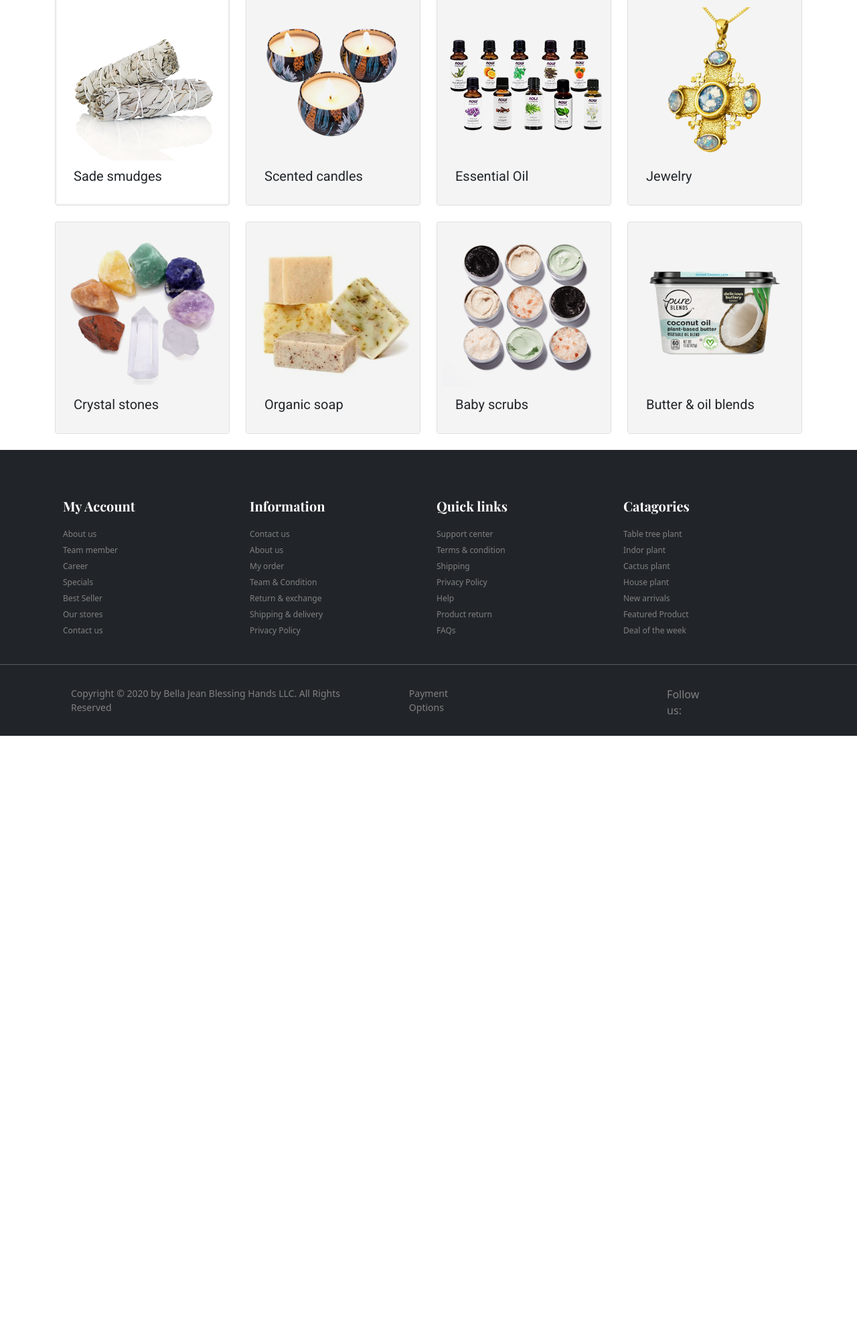
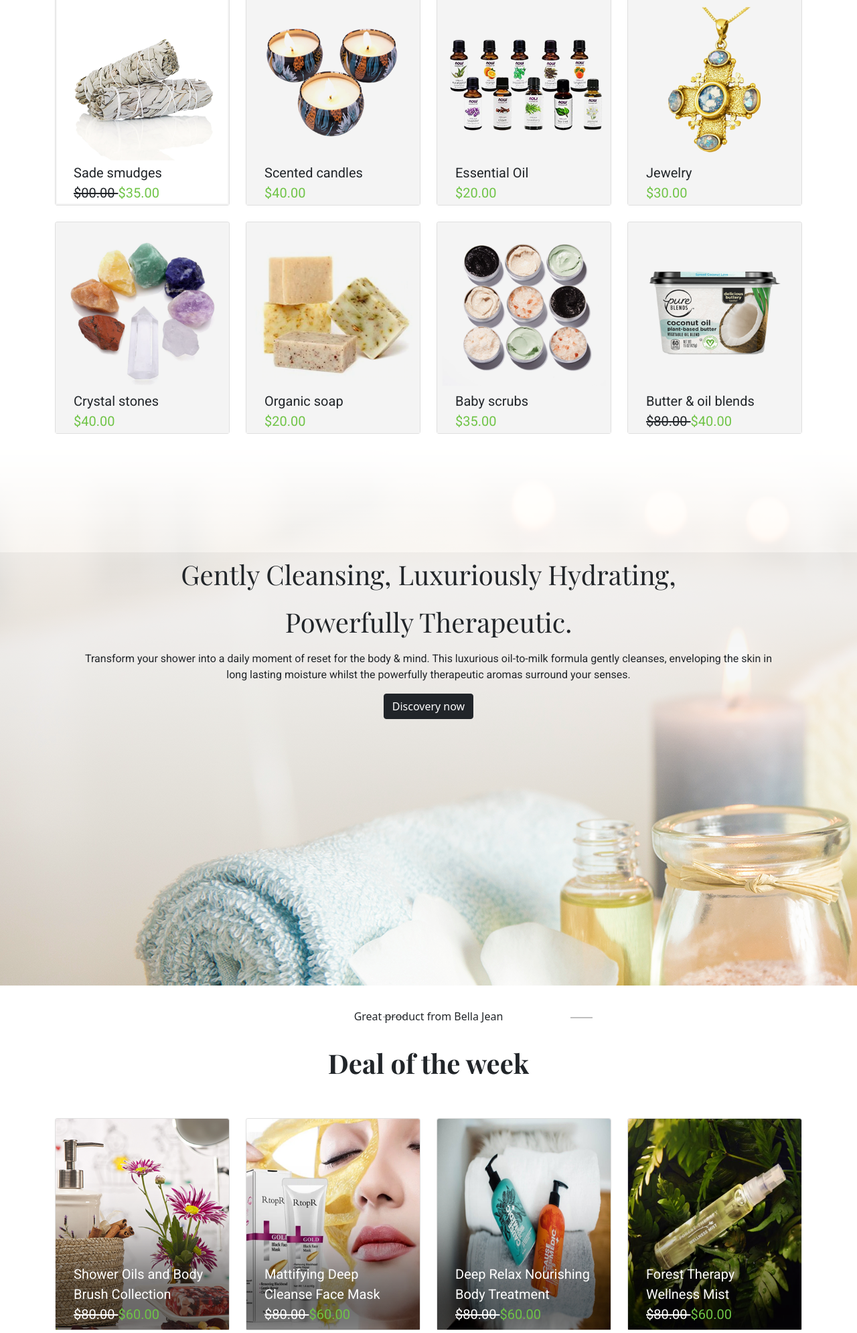
Before and after one commit to shehmirkz/bella-jean, a PHP site: page / in a window 1280 px wide. Shown: the part 1893-3884 px from the top of the page at 67% size. Before the commit the page ends 2992 px from the top, so only its background shows below. Run offline with PHP 8.4, Linux system fonts and the light colour scheme; some libraries are stand-ins or nearby versions.

Commit message:
new commit

```diff
--- a/index.html
+++ b/index.html
@@ -172,7 +172,10 @@
                     <div class="col-xs-12 col-sm-6 col-md-3 col-lg-3">
                         <div class="card mb-4">
                             <img src="./images/product-1.png" class="card-img-top" alt="">
-                              <p class="card-img-overlay card-text">Sade smudges</p>
+                              <p class="card-img-overlay product-overlay card-text">Sade smudges
+                                <br> <del>$00.00 </del><span class="deal-price">$35.00</span>
+                                <i class="icon-star-o"></i><i class="icon-star-o"></i><i class="icon-star-o"></i><i class="icon-star-o"></i><i class="icon-star-o"></i>
+                              </p>
                               <div class="option-button">
                               <button class="btn btn-secondary button-hover">
                                   <i class="icon-cart"></i>
@@ -187,7 +190,10 @@
                     <div class="col-xs-12 col-sm-6 col-md-3 col-lg-3">
                         <div class="card mb-4">
                             <img src="./images/product-2.png" class="card-img-top" alt="">
-                              <p class="card-img-overlay card-text">Scented candles</p>
+                              <p class="card-img-overlay product-overlay card-text">Scented candles
+                                <br><span class="deal-price">$40.00</span>
+                                <i class="icon-star-o"></i><i class="icon-star-o"></i><i class="icon-star-o"></i><i class="icon-star-o"></i><i class="icon-star-o"></i>
+                              </p>
                               <div class="option-button">
                                 <button class="btn btn-secondary button-hover-b">
                                     <i class="icon-cart"></i>
@@ -202,7 +208,10 @@
                     <div class="col-xs-12 col-sm-6 col-md-3 col-lg-3">
                         <div class="card mb-4">
                             <img src="./images/product-3.png" class="card-img-top" alt="">
-                              <p class="card-img-overlay card-text">Essential Oil</p>
+                              <p class="card-img-overlay product-overlay card-text">Essential Oil
+                                <br> <span class="deal-price">$20.00</span>
+                                <i class="icon-star-o"></i><i class="icon-star-o"></i><i class="icon-star-o"></i><i class="icon-star-o"></i><i class="icon-star-o"></i>
+                              </p>
                               <div class="option-button">
                                 <button class="btn btn-secondary button-hover-b">
                                     <i class="icon-cart"></i>
@@ -217,7 +226,10 @@
                     <div class="col-xs-12 col-sm-6 col-md-3 col-lg-3">
                         <div class="card mb-4">
                             <img src="./images/product-4.png" class="card-img-top" alt="">
-                              <p class="card-img-overlay card-text">Jewelry</p>
+                              <p class="card-img-overlay product-overlay card-text">Jewelry
+                                <br><span class="deal-price">$30.00</span>
+                                <i class="icon-star-o"></i><i class="icon-star-o"></i><i class="icon-star-o"></i><i class="icon-star-o"></i><i class="icon-star-o"></i>
+                              </p>
                               <div class="option-button">
                                 <button class="btn btn-secondary button-hover-b">
                                     <i class="icon-cart"></i>
@@ -232,7 +244,10 @@
                     <div class="col-xs-12 col-sm-6 col-md-3 col-lg-3">
                         <div class="card mb-4">
                             <img src="./images/product-5.png" class="card-img-top" alt="">
-                              <p class="card-img-overlay card-text">Crystal stones</p>
+                              <p class="card-img-overlay product-overlay card-text">Crystal stones
+                                <br><span class="deal-price">$40.00</span>
+                                <i class="icon-star-o"></i><i class="icon-star-o"></i><i class="icon-star-o"></i><i class="icon-star-o"></i><i class="icon-star-o"></i>
+                              </p>
                               <div class="option-button">
                                 <button class="btn btn-secondary button-hover-b">
                                     <i class="icon-cart"></i>
@@ -247,7 +262,10 @@
                     <div class="col-xs-12 col-sm-6 col-md-3 col-lg-3">
                         <div class="card mb-4">
                             <img src="./images/product-6.png" class="card-img-top" alt="">
-                              <p class="card-img-overlay card-text">Organic soap</p>
+                              <p class="card-img-overlay product-overlay card-text">Organic soap
+                                <br><span class="deal-price">$20.00</span>
+                                <i class="icon-star-o"></i><i class="icon-star-o"></i><i class="icon-star-o"></i><i class="icon-star-o"></i><i class="icon-star-o"></i>
+                              </p>
                               <div class="option-button">
                                 <button class="btn btn-secondary button-hover-b">
                                     <i class="icon-cart"></i>
@@ -262,7 +280,10 @@
                     <div class="col-xs-12 col-sm-6 col-md-3 col-lg-3">
                         <div class="card mb-4">
                             <img src="./images/product-7.png" class="card-img-top" alt="">
-                              <p class="card-img-overlay card-text">Baby scrubs</p>
+                              <p class="card-img-overlay product-overlay card-text">Baby scrubs
+                                <br><span class="deal-price">$35.00</span>
+                                <i class="icon-star-o"></i><i class="icon-star-o"></i><i class="icon-star-o"></i><i class="icon-star-o"></i><i class="icon-star-o"></i>
+                              </p>
                               <div class="option-button">
                                 <button class="btn btn-secondary button-hover-b">
                                     <i class="icon-cart"></i>
@@ -277,7 +298,10 @@
                     <div class="col-xs-12 col-sm-6 col-md-3 col-lg-3">
                         <div class="card mb-4">
                             <img src="./images/product-8.png" class="card-img-top" alt="">
-                              <p class="card-img-overlay card-text">Butter & oil blends</p>
+                              <p class="card-img-overlay product-overlay card-text">Butter & oil blends
+                                <br> <del>$80.00 </del><span class="deal-price">$40.00</span>
+                                <i class="icon-star-o"></i><i class="icon-star-o"></i><i class="icon-star-o"></i><i class="icon-star-o"></i><i class="icon-star-o"></i>
+                              </p>
                               <div class="option-button">
                                 <button class="btn btn-secondary button-hover-b">
                                     <i class="icon-cart"></i>
@@ -300,6 +324,86 @@
 
             </div>
         </section>
+
+
+        <section class="discovery">
+            <div class="container">
+                <div class="row text-center">
+                    <div class="col-12">
+                        <h1 class="discovery-heading">Gently Cleansing, Luxuriously Hydrating, <br>
+                            Powerfully Therapeutic.</h1>
+
+                            <p class="discovery-text">Transform your shower into a daily moment of reset for the body & mind. This luxurious oil-to-milk formula gently cleanses, enveloping the skin in <br>
+                                long lasting moisture whilst the powerfully therapeutic aromas surround your senses.</p>
+
+                                <button class="btn btn-dark discovery-button">Discovery now</button>
+                    </div>
+
+                </div>
+            </div>
+        </section>
+
+
+        <section class="deal">
+            <div class="container">
+
+                <div class="row text-center">
+                    <div class="col-12">
+                        <p class="popular-title"><hr class="deal-hr-left"> Great product from Bella Jean <hr class="deal-hr-right"></p>
+                    </div>
+                    <div class="col-12">
+                        <h1 class="popular-heading">Deal of the week</h1>
+                    </div>
+                </div>
+
+                <div class="row text-white">
+                    <div class="col-xs-12 col-sm-6 col-md-3 col-lg-3">
+                        <div class="card mb-4">
+                            <img src="./images/deal1.png" class="card-img-top" alt="">
+                              <p class="card-img-overlay deal-overlay card-text">Shower Oils and Body
+                                Brush Collection<br> <del>$80.00 </del><span class="deal-price">$60.00</span>
+                                <i class="icon-star-o"></i><i class="icon-star-o"></i><i class="icon-star-o"></i><i class="icon-star-o"></i><i class="icon-star-o"></i>
+                            </p>
+
+                          </div>
+                    </div>
+
+                    <div class="col-xs-12 col-sm-6 col-md-3 col-lg-3">
+                        <div class="card mb-4">
+                            <img src="./images/deal2.png" class="card-img-top" alt="">
+                              <p class="card-img-overlay deal-overlay card-text">Mattifying Deep Cleanse
+                                Face Mask<br> <del>$80.00 </del><span class="deal-price">$60.00</span>
+                                <i class="icon-star-o"></i><i class="icon-star-o"></i><i class="icon-star-o"></i><i class="icon-star-o"></i><i class="icon-star-o"></i>
+                            </p>
+
+                          </div>
+                    </div>
+
+                    <div class="col-xs-12 col-sm-6 col-md-3 col-lg-3">
+                        <div class="card mb-4">
+                            <img src="./images/deal3.png" class="card-img-top" alt="">
+                              <p class="card-img-overlay deal-overlay card-text">Deep Relax Nourishing
+                                Body Treatment<br> <del>$80.00 </del><span class="deal-price">$60.00</span>
+                                <i class="icon-star-o"></i><i class="icon-star-o"></i><i class="icon-star-o"></i><i class="icon-star-o"></i><i class="icon-star-o"></i>
+                            </p>
+
+                          </div>
+                    </div>
+
+                    <div class="col-xs-12 col-sm-6 col-md-3 col-lg-3">
+                        <div class="card mb-4">
+                            <img src="./images/deal4.png" class="card-img-top" alt="">
+                              <p class="card-img-overlay deal-overlay card-text">Forest Therapy Wellness
+                                Mist <br> <del>$80.00 </del><span class="deal-price">$60.00</span>
+                                <i class="icon-star-o"></i><i class="icon-star-o"></i><i class="icon-star-o"></i><i class="icon-star-o"></i><i class="icon-star-o"></i>
+                            </p>
+
+                          </div>
+                    </div>
+                </div>
+            </div>
+        </section>
+
 
 
 
--- a/style.css
+++ b/style.css
@@ -199,9 +199,9 @@
     padding-bottom: 50px;
 }
 
-.card-img-overlay {
+.product-overlay {
     position: absolute;
-    top: 241px !important;
+    top: 259px !important;
     right: 0;
     bottom: 0;
     left: 11px !important;
@@ -295,6 +295,71 @@
 }
 
 
+.discovery {
+    background-image: url(./images/discovery.png);
+    background-repeat: no-repeat;
+    height: 800px;
+    width: 100%;
+}
+
+.discovery-heading {
+    font-family: 'Playfair Display', serif;
+    font-weight: 500;
+    padding: 150px 0 0 0;
+    text-align: center;
+    line-height: 71px;
+}
+
+.discovery-text {
+    font-family: 'Roboto', sans-serif;
+    font-weight: 400;
+    text-align: center;
+}
+
+.discovery-button {
+    margin-bottom: 50px;
+}
+
+.deal-hr-left {
+    width: 3%;
+    height: 2px !important;
+    position: relative;
+    left: 490px;
+    top: 30px;
+    color: black !important;
+}
+
+.deal-hr-right {
+    width: 3%;
+    height: 2px !important;
+    position: relative;
+    left: 770px;
+    right: 0;
+    bottom: 27px;
+    color: black !important;
+}
+
+.deal-price {
+    color: #6fc446;
+}
+.icon-star-o {
+    color: #e0d111;
+    margin-left: -4px;
+    float: right;
+}
+
+.deal-overlay {
+    position: absolute;
+    top: 259px !important;
+    right: 0;
+    bottom: 0;
+    left: 11px !important;
+    padding: 1rem;
+    font-family: 'Roboto', sans-serif;
+    font-weight: 400;
+    font-size: 20px;
+}
+
 
 
 
@@ -375,7 +440,20 @@
         padding: 18px 8px !important;
     }
 
+    .deal-overlay {
+        position: absolute;
+        top: 201px !important;
+        right: 0;
+        bottom: 0;
+        left: 11px !important;
+    }
 
+    .product-overlay {
+        top: 236px !important;
+        right: 0;
+        bottom: 0;
+        left: 11px !important;
+    }
 
 }
 
```
Also changed, not shown: other parts of style.css (+118 -5 lines), images/discovery.png (added).
